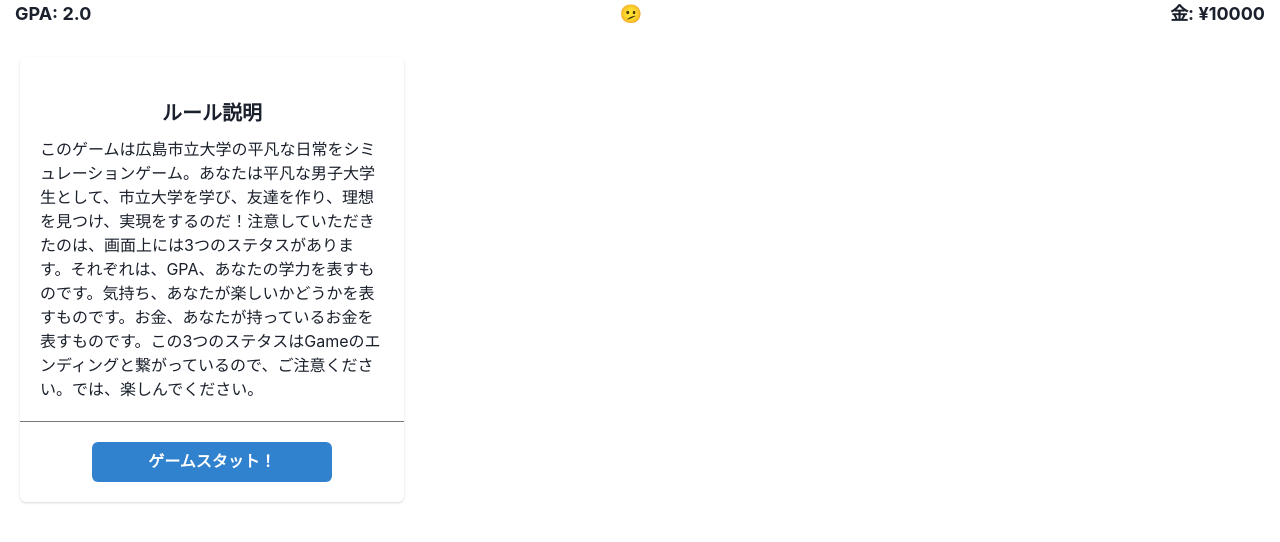
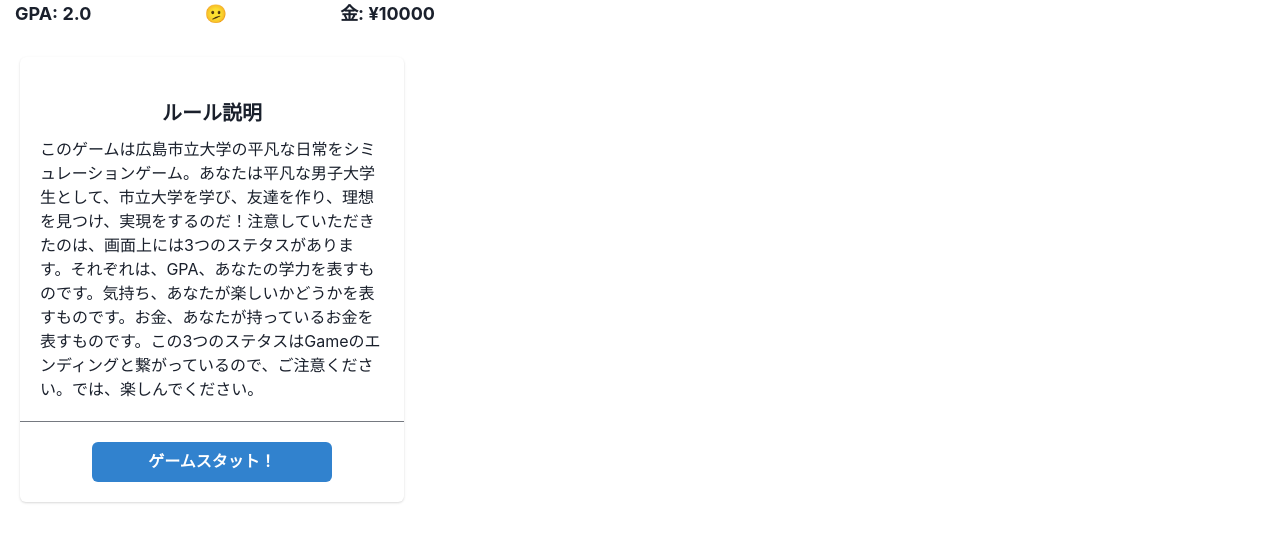
Before and after one commit to qianiaoo/hcu_game, a Next.js app: page / in a window 1280 px wide. Shown: the top 542 px of the page. Built offline with nearby package versions, Linux system fonts and the light colour scheme.

Commit message:
[fix]header width fix

```diff
--- a/components/Header.tsx
+++ b/components/Header.tsx
@@ -75,7 +75,7 @@ const Header = ({money, happy, gpa}: HeaderProps) => {
     }
 
     return (
-        <HStack　px={'15px'} justify={"space-between"}>
+        <HStack maxW={'450px'}　px={'15px'} justify={"space-between"}>
             <Text fontSize={'18px'} fontWeight={700}>GPA: {gpa.toFixed(1)}</Text>
             <Text fontSize={'18px'} fontWeight={700}>{happyStatus}</Text>
             <Text fontSize={'18px'} fontWeight={700}>金: ¥{money}</Text>
```
